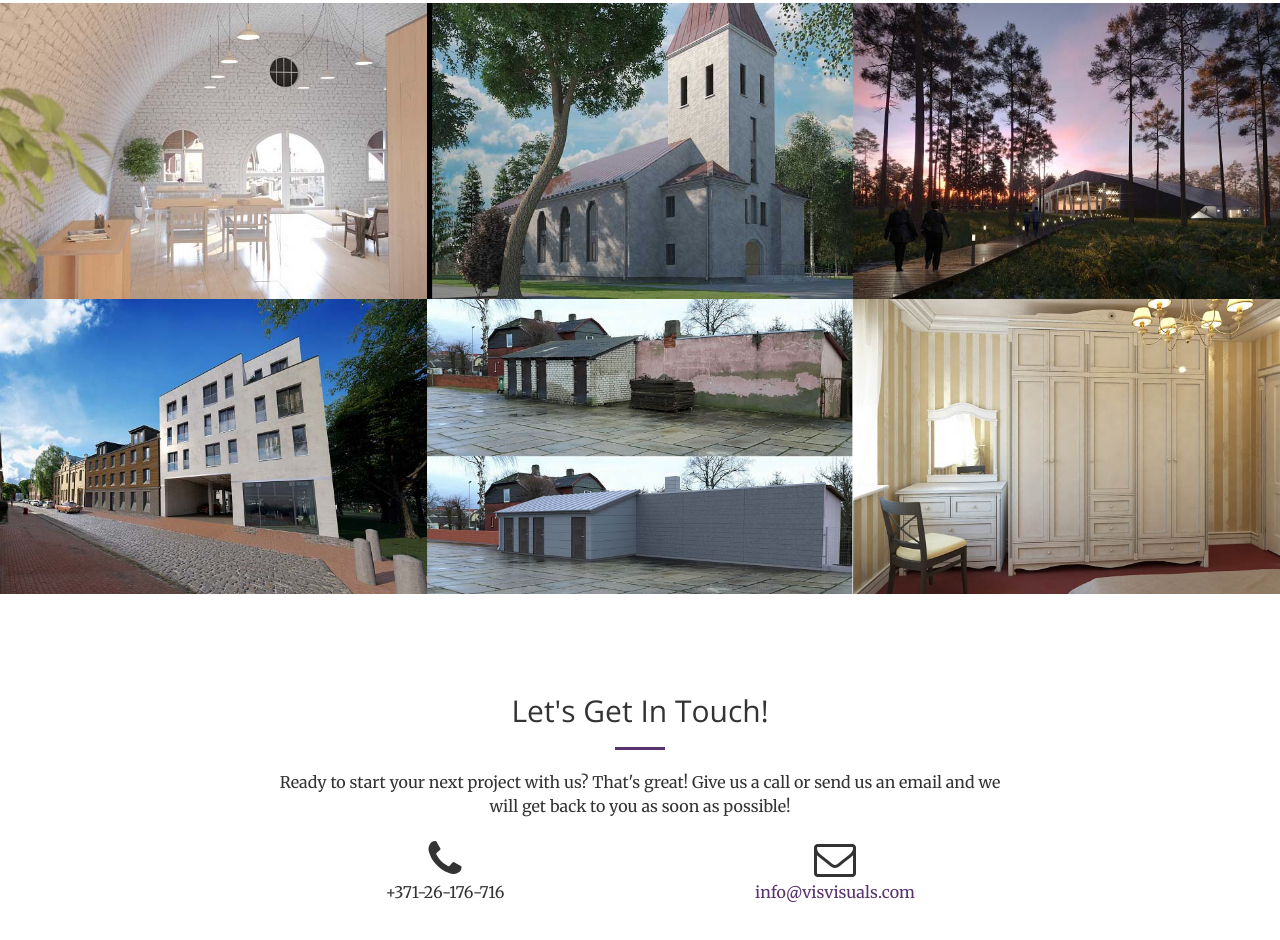
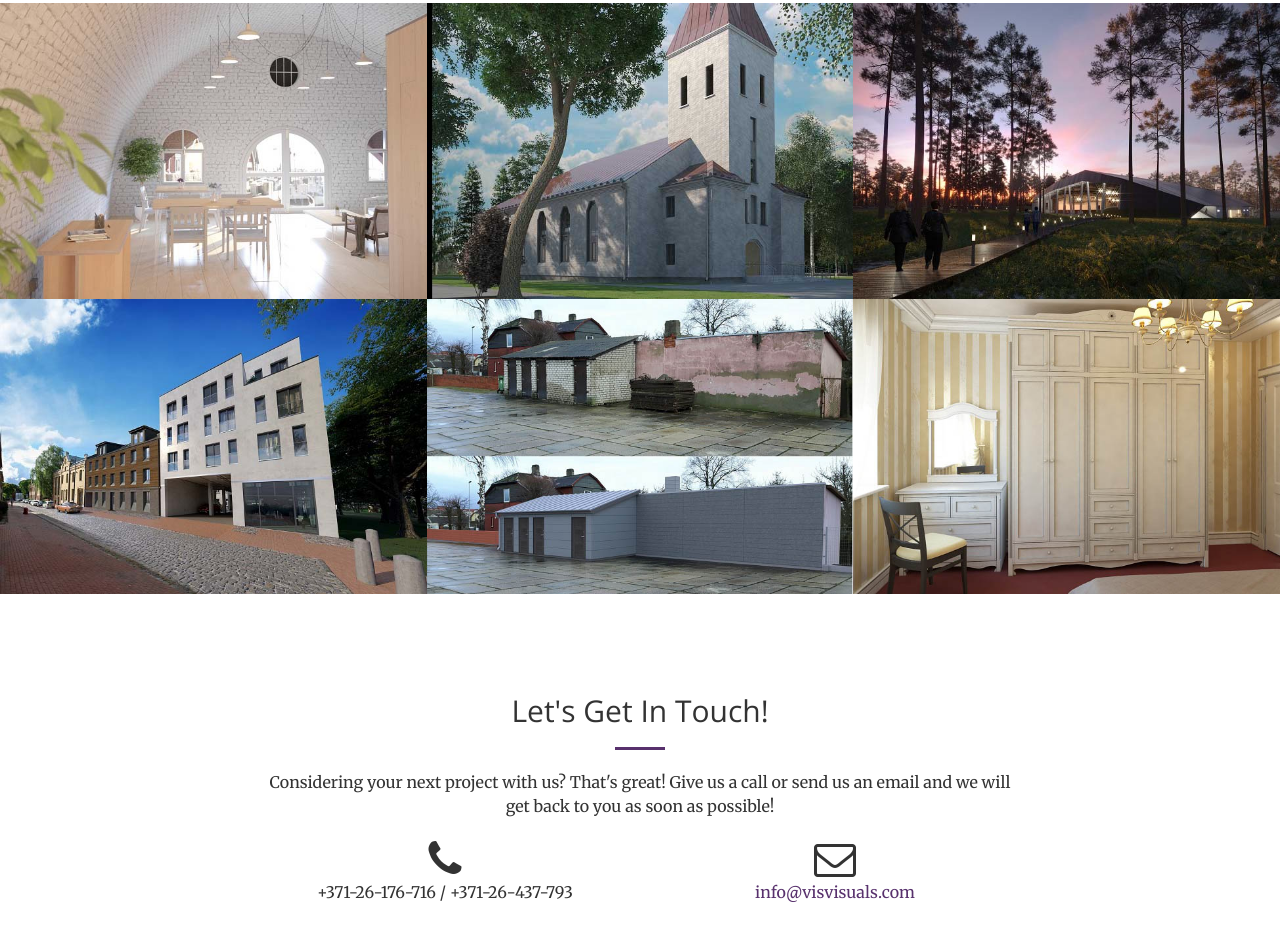
Before and after one commit to artisleilands/test, a website: page index.html in a window 1280 px wide. Shown: the part 1695-2635 px from the top of the page. Drawn offline with nearby package versions, Linux system fonts and the light colour scheme.

Commit message:
Updated contacts

```diff
--- a/index.html
+++ b/index.html
@@ -238,11 +238,11 @@
                 <div class="col-lg-8 col-lg-offset-2 text-center">
                     <h2 class="section-heading">Let's Get In Touch!</h2>
                     <hr class="primary">
-                    <p>Ready to start your next project with us? That's great! Give us a call or send us an email and we will get back to you as soon as possible!</p>
+                    <p>Considering your next project with us? That's great! Give us a call or send us an email and we will get back to you as soon as possible!</p>
                 </div>
                 <div class="col-lg-4 col-lg-offset-2 text-center">
                     <i class="fa fa-phone fa-3x sr-contact"></i>
-                    <p>+371-26-176-716</p>
+                    <p>+371-26-176-716 / +371-26-437-793</p>
                 </div>
                 <div class="col-lg-4 text-center">
                     <i class="fa fa-envelope-o fa-3x sr-contact"></i>
```
